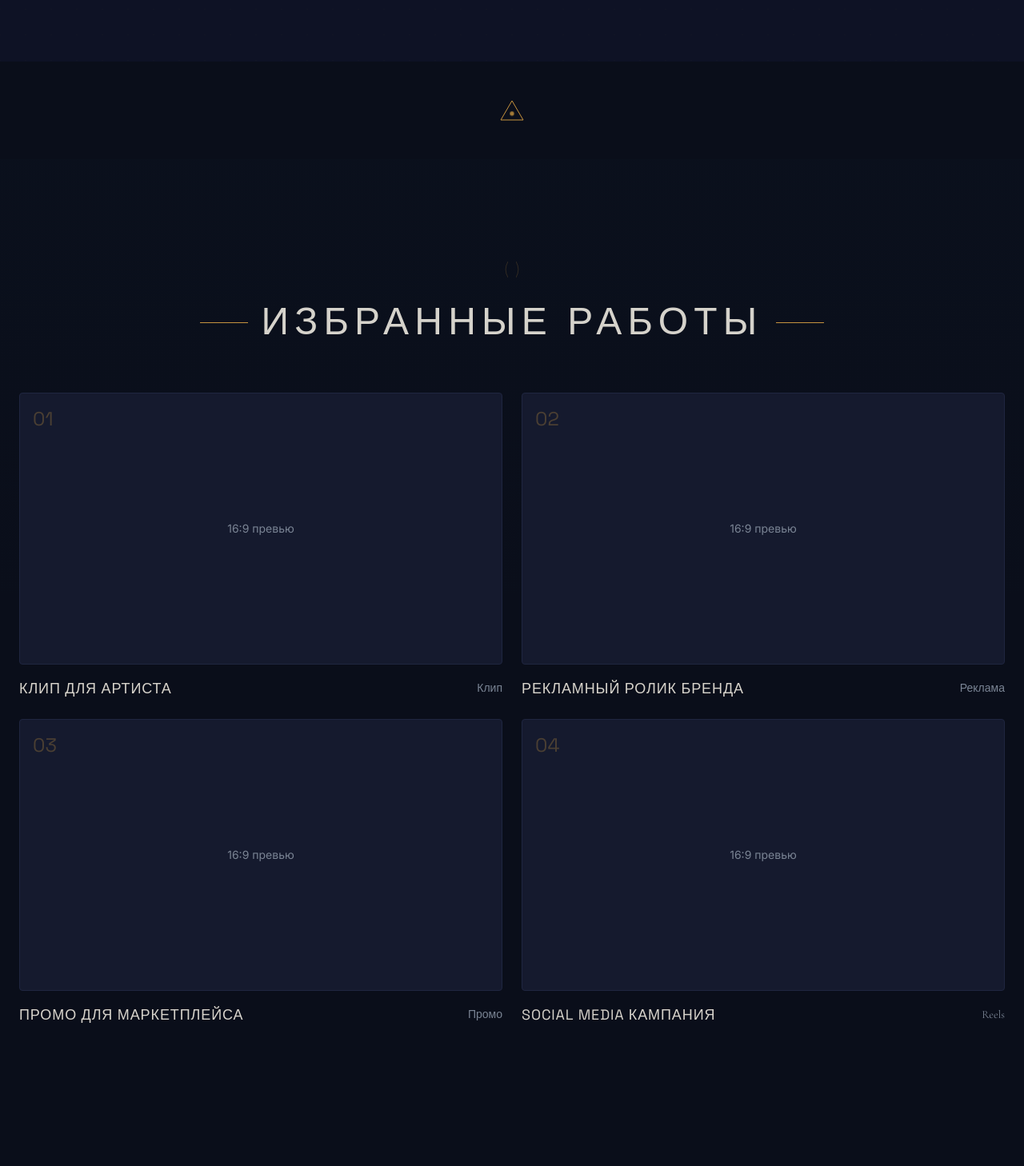
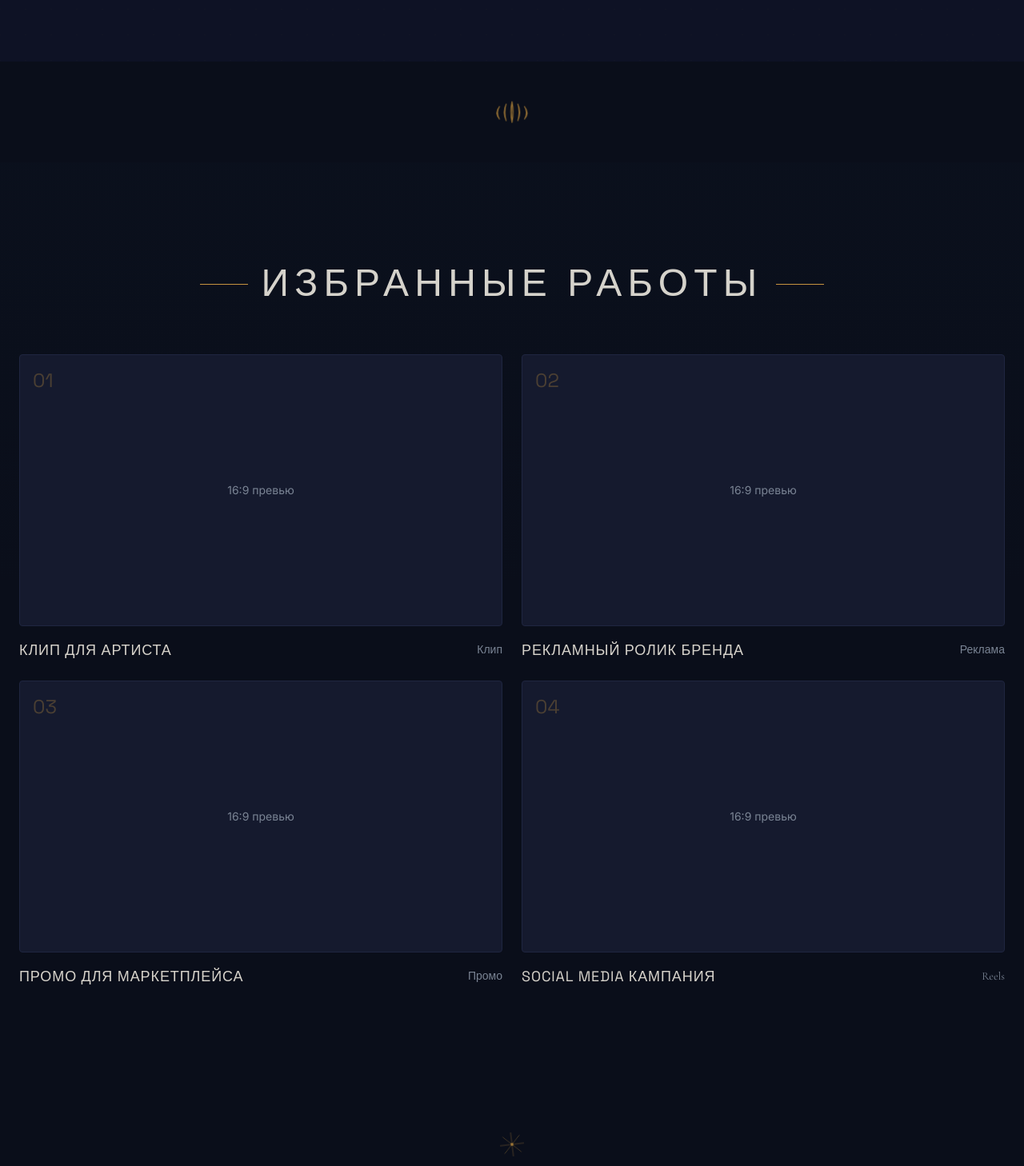
Before and after one commit to dimonplavaet-neafk/nirvayasite, a Next.js app: page / in a window 1280 px wide. Shown: the part 1880-3338 px from the top of the page at 80% size. Built offline with nearby package versions, Linux system fonts and the light colour scheme.

Commit message:
fix: restore unique section dividers and fix triangle positioning
Remove broken semicircle and restore unique dividers; correct triangle divider dot positioning.

```diff
--- a/components/portfolio.tsx
+++ b/components/portfolio.tsx
@@ -31,49 +31,6 @@ const projects = [
   },
 ]
 
-// Semicircle decoration component
-function SemicircleDecoration({ isInView }: { isInView: boolean }) {
-  return (
-    <div className="flex items-center justify-center gap-[10px] mb-8">
-      {/* Left semicircle - opens left */}
-      <motion.svg
-        initial={{ opacity: 0, x: 5 }}
-        animate={isInView ? { opacity: 0.2, x: 0 } : {}}
-        transition={{ duration: 0.8 }}
-        width="40"
-        height="20"
-        viewBox="0 0 40 20"
-        fill="none"
-      >
-        <path
-          d="M40 20 A20 20 0 0 1 40 0"
-          stroke="#C8943E"
-          strokeWidth="1"
-          fill="none"
-        />
-      </motion.svg>
-
-      {/* Right semicircle - opens right */}
-      <motion.svg
-        initial={{ opacity: 0, x: -5 }}
-        animate={isInView ? { opacity: 0.2, x: 0 } : {}}
-        transition={{ duration: 0.8 }}
-        width="40"
-        height="20"
-        viewBox="0 0 40 20"
-        fill="none"
-      >
-        <path
-          d="M0 0 A20 20 0 0 1 0 20"
-          stroke="#C8943E"
-          strokeWidth="1"
-          fill="none"
-        />
-      </motion.svg>
-    </div>
-  )
-}
-
 export function Portfolio() {
   const ref = useRef(null)
   const isInView = useInView(ref, { once: true, amount: 0.2 })
@@ -95,9 +52,6 @@ export function Portfolio() {
           transition={{ duration: 0.6 }}
           className="mb-16"
         >
-          {/* Semicircle decoration above heading */}
-          <SemicircleDecoration isInView={isInView} />
-
           {/* Heading with extending lines - centered */}
           <div className="flex items-center justify-center gap-4">
             <motion.div
--- a/components/triangle-divider.tsx
+++ b/components/triangle-divider.tsx
@@ -3,12 +3,14 @@
 import { useRef } from "react"
 import { motion, useInView } from "framer-motion"
 
-// Universal triangle divider with pulsing center dot
-// Used for ALL section dividers on the page
-export function TriangleDivider() {
+// DIVIDER 1: Triangle with pulsing center dot (Hero → Services)
+// Triangle: 30x26px, equilateral outline, center dot at centroid
+export function TriangleDotsDivider() {
   const ref = useRef(null)
   const isInView = useInView(ref, { once: true, amount: 0.5 })
 
+  // Centroid of equilateral triangle with vertices at (15,1), (1,25), (29,25)
+  // Centroid = ((15+1+29)/3, (1+25+25)/3) = (15, 17)
   return (
     <div ref={ref} className="py-12 flex items-center justify-center">
       <motion.div
@@ -30,7 +32,7 @@ export function TriangleDivider() {
             strokeWidth="1"
             fill="none"
           />
-          {/* Center pulsing dot - geometric center at (15, 17) for equilateral triangle */}
+          {/* Center pulsing dot at centroid (15, 17) */}
           <circle
             cx="15"
             cy="17"
@@ -44,11 +46,187 @@ export function TriangleDivider() {
   )
 }
 
-// Alias exports for backward compatibility
-export const TriangleDotsDivider = TriangleDivider
-export const LotusDivider = TriangleDivider
-export const MandalaDivider = TriangleDivider
-export const VerticalLineDivider = TriangleDivider
+// DIVIDER 2: Lotus flower outline (Services → Portfolio)
+// 5 petals, thin gold stroke, 50px wide, draws on scroll, then breathes
+export function LotusDivider() {
+  const ref = useRef(null)
+  const isInView = useInView(ref, { once: true, amount: 0.5 })
+
+  return (
+    <div ref={ref} className="py-12 flex items-center justify-center">
+      <motion.div
+        initial={{ opacity: 0 }}
+        animate={isInView ? { opacity: 1 } : {}}
+        transition={{ duration: 0.6 }}
+        className={isInView ? "animate-lotus-breathe" : ""}
+      >
+        <svg
+          width="50"
+          height="30"
+          viewBox="0 0 50 30"
+          fill="none"
+          xmlns="http://www.w3.org/2000/svg"
+        >
+          {/* 5 lotus petals arranged symmetrically */}
+          {/* Center petal */}
+          <motion.path
+            d="M25 2 Q25 15, 25 28 Q22 15, 25 2 M25 2 Q25 15, 25 28 Q28 15, 25 2"
+            stroke="#C8943E"
+            strokeWidth="1"
+            fill="none"
+            initial={{ pathLength: 0 }}
+            animate={isInView ? { pathLength: 1 } : {}}
+            transition={{ duration: 1, delay: 0.4 }}
+          />
+          {/* Left inner petal */}
+          <motion.path
+            d="M18 5 Q15 15, 18 26 Q13 15, 18 5"
+            stroke="#C8943E"
+            strokeWidth="1"
+            fill="none"
+            initial={{ pathLength: 0 }}
+            animate={isInView ? { pathLength: 1 } : {}}
+            transition={{ duration: 0.8, delay: 0.2 }}
+          />
+          {/* Right inner petal */}
+          <motion.path
+            d="M32 5 Q35 15, 32 26 Q37 15, 32 5"
+            stroke="#C8943E"
+            strokeWidth="1"
+            fill="none"
+            initial={{ pathLength: 0 }}
+            animate={isInView ? { pathLength: 1 } : {}}
+            transition={{ duration: 0.8, delay: 0.2 }}
+          />
+          {/* Left outer petal */}
+          <motion.path
+            d="M10 8 Q5 16, 10 24 Q3 16, 10 8"
+            stroke="#C8943E"
+            strokeWidth="1"
+            fill="none"
+            initial={{ pathLength: 0 }}
+            animate={isInView ? { pathLength: 1 } : {}}
+            transition={{ duration: 0.6, delay: 0 }}
+          />
+          {/* Right outer petal */}
+          <motion.path
+            d="M40 8 Q45 16, 40 24 Q47 16, 40 8"
+            stroke="#C8943E"
+            strokeWidth="1"
+            fill="none"
+            initial={{ pathLength: 0 }}
+            animate={isInView ? { pathLength: 1 } : {}}
+            transition={{ duration: 0.6, delay: 0 }}
+          />
+        </svg>
+      </motion.div>
+    </div>
+  )
+}
+
+// DIVIDER 3: Mini starburst/mandala (Portfolio → About)
+// 8 lines radiating from center, viewBox 0 0 40 40, center at 20 20
+// Lines at 0, 45, 90, 135, 180, 225, 270, 315 degrees, 15px long
+// Center dot pulses opacity 0.3 to 0.8, whole thing rotates 360deg over 30s
+export function MandalaDivider() {
+  const ref = useRef(null)
+  const isInView = useInView(ref, { once: true, amount: 0.5 })
+
+  const angles = [0, 45, 90, 135, 180, 225, 270, 315]
+  const lineLength = 15
+  const center = 20
+
+  const getLineEnd = (angleDeg: number) => {
+    const angleRad = (angleDeg * Math.PI) / 180
+    return {
+      x: center + Math.cos(angleRad) * lineLength,
+      y: center + Math.sin(angleRad) * lineLength
+    }
+  }
+
+  return (
+    <div ref={ref} className="py-12 flex items-center justify-center">
+      <motion.div
+        initial={{ opacity: 0, scale: 0.5 }}
+        animate={isInView ? { opacity: 1, scale: 1 } : {}}
+        transition={{ duration: 0.6 }}
+        className={isInView ? "animate-mandala-rotate" : ""}
+        style={{ width: 40, height: 40 }}
+      >
+        <svg
+          viewBox="0 0 40 40"
+          width="40"
+          height="40"
+          fill="none"
+        >
+          {/* 8 radiating lines */}
+          {angles.map((angle, i) => {
+            const end = getLineEnd(angle)
+            return (
+              <motion.line
+                key={angle}
+                x1={center}
+                y1={center}
+                x2={end.x}
+                y2={end.y}
+                stroke="#C8943E"
+                strokeWidth="1"
+                opacity="0.3"
+                initial={{ pathLength: 0 }}
+                animate={isInView ? { pathLength: 1 } : {}}
+                transition={{
+                  duration: 0.3,
+                  delay: i * 0.08,
+                  ease: 'easeOut'
+                }}
+              />
+            )
+          })}
+
+          {/* Center dot with pulse animation */}
+          <circle
+            cx={center}
+            cy={center}
+            r="2"
+            fill="#C8943E"
+            className="animate-center-glow"
+          />
+        </svg>
+      </motion.div>
+    </div>
+  )
+}
+
+// DIVIDER 4: Vertical gold line with bottom dot (About/Team → Contacts)
+// Grows top to bottom on scroll, height 60px, width 1px, #C8943E
+// 4px dot at bottom fades in after line grows
+export function VerticalLineDivider() {
+  const ref = useRef(null)
+  const isInView = useInView(ref, { once: true, amount: 0.5 })
+
+  return (
+    <div ref={ref} className="py-8 flex items-center justify-center">
+      <div className="flex flex-col items-center">
+        {/* Vertical line that grows top to bottom */}
+        <motion.div
+          initial={{ height: 0, opacity: 0 }}
+          animate={isInView ? { height: 60, opacity: 1 } : {}}
+          transition={{ duration: 0.8, ease: 'easeOut' }}
+          className="w-px"
+          style={{ backgroundColor: '#C8943E' }}
+        />
+        {/* Bottom dot that fades in */}
+        <motion.div
+          initial={{ opacity: 0, scale: 0 }}
+          animate={isInView ? { opacity: 1, scale: 1 } : {}}
+          transition={{ duration: 0.4, delay: 0.7 }}
+          className="w-1 h-1 rounded-full mt-0"
+          style={{ backgroundColor: '#C8943E' }}
+        />
+      </div>
+    </div>
+  )
+}
 
 // Triangle symbol for logo
 export function TriangleIcon({ className = "" }: { className?: string }) {
```
